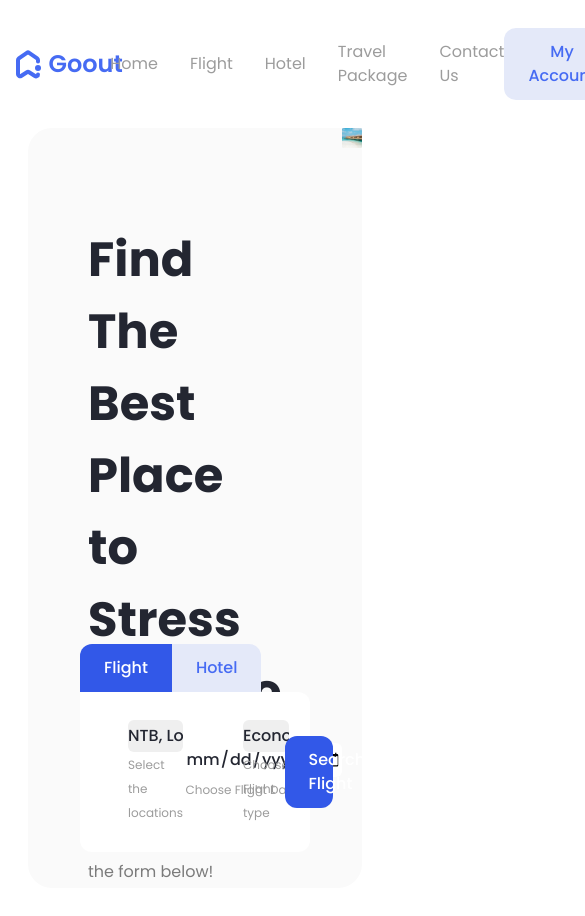
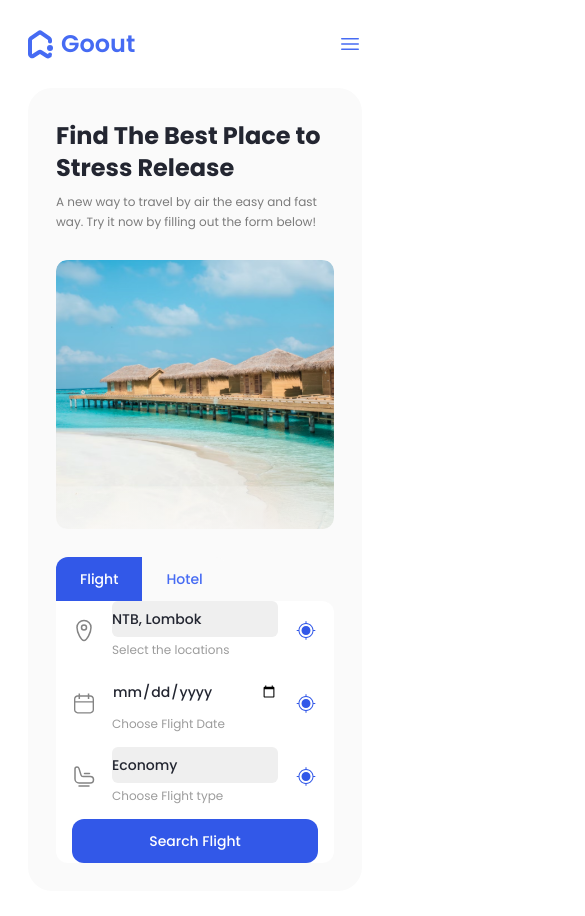
Before and after one commit to ervanervan/goout-travel, a React (Vite) app: page / in a window 390 px wide. Shown: the top 916 px of the page, 585 px wide, since content can reach past the window. Built offline with nearby package versions, Linux system fonts and the light colour scheme.

Commit message:
Finished creating the Hero Goout

```diff
--- a/package.json
+++ b/package.json
@@ -10,6 +10,7 @@
     "preview": "vite preview"
   },
   "dependencies": {
+    "@heroicons/react": "^2.0.18",
     "react": "^18.2.0",
     "react-dom": "^18.2.0",
     "react-router-dom": "^6.16.0"
--- a/src/components/Button/Button.jsx
+++ b/src/components/Button/Button.jsx
@@ -6,10 +6,12 @@ export default function Button(props) {
       type={props.type}
       className={`py-3 px-6 font-medium
         ${props.className && props.className}
-        ${props.isPrimary && "bg-bgPrimary text-base text-textWhite"}
+        ${
+          props.isPrimary && "bg-bgPrimary text-sm lg:text-base text-textWhite"
+        }
         ${
           props.isSecondary && "text-textPrimary bg-bgDarkGray"
-        } text-base rounded-xl`}
+        } text-sm lg:text-base rounded-xl`}
       onClick={props.onClick}
     >
       {props.children}
--- a/src/components/Hero/Hero.jsx
+++ b/src/components/Hero/Hero.jsx
@@ -5,20 +5,27 @@ import Tab from "../Tab/Tab";
 export default function Hero() {
   return (
     <section className="relative container mx-auto px-7 pb-[3.75rem]">
-      <div className="bg-bgGray rounded-3xl flex justify-between">
-        <div className="px-[3.75rem] pt-24">
-          <h1 className="text-textNavy font-bold text-5xl leading-[4.50rem] flex flex-col">
-            Find The Best Place <span> to Stress Release </span>
+      <div className="bg-bgGray rounded-3xl flex flex-col md:flex-row justify-between">
+        <div className="px-7 md:px-10 xl:px-[3.75rem] pt-8 md:pt-8 lg:pt-16 xl:pt-24 flex-1">
+          <h1 className="text-textNavy font-bold text-2xl lg:text-4xl xl:text-5xl xl:leading-[4.50rem] 2xl:w-3/4 mb-2 lg:mb-4">
+            Find The Best Place to Stress Release
           </h1>
-          <p className="text-textSecondary text-base leading-[2rem] flex flex-col">
-            A new way to travel by air the easy and fast way.
-            <span> Try it now by filling out the form below! </span>
+          <p className="text-textSecondary text-xs leading-5 xl:text-base xl:leading-8 md:w-4/5 2xl:w-3/5">
+            A new way to travel by air the easy and fast way. Try it now by
+            filling out the form below!
           </p>
         </div>
-        <div>
-          <img src={heroImage} alt="gambar pemandangan" width={600} />
+        <div className="flex-1 m-7 md:m-0">
+          <img
+            src={heroImage}
+            alt="gambar pemandangan"
+            className="xl:max-w-[37.50rem]"
+          />
         </div>
-        <div className="absolute bottom-24 left-0 right-0 w-full">
+        <div className="md:hidden mb-7">
+          <Tab />
+        </div>
+        <div className="absolute bottom-0 lg:bottom-24 left-0 right-0 w-full hidden md:block">
           <Tab />
         </div>
       </div>
--- a/src/components/NavBar/Navbar.jsx
+++ b/src/components/NavBar/Navbar.jsx
@@ -1,6 +1,7 @@
 import React from "react";
 import logo from "../../assets/logo-goout.svg";
 import Button from "../Button/Button";
+import { Bars3Icon } from "@heroicons/react/24/solid";
 
 export default function Navbar() {
   return (
@@ -10,7 +11,8 @@ export default function Navbar() {
           <img src={logo} alt="logo goout" />
           <h2 className="font-semibold text-textPrimary text-2xl">Goout</h2>
         </div>
-        <div className="flex items-center justify-center gap-8 list-none text-base text-textGray">
+        <div className="hidden md:block">
+          <ul className="flex items-center justify-center gap-8 list-none text-sm lg:text-base text-textGray">
             <li className="hover:text-textPrimary duration-300">
               <a href="/">Home</a>
             </li>
@@ -26,8 +28,14 @@ export default function Navbar() {
             <li className="hover:text-textPrimary duration-300">
               <a href="/contactus">Contact Us</a>
             </li>
+          </ul>
         </div>
+        <div className="hidden md:block">
           <Button isSecondary>My Account</Button>
+        </div>
+        <div className="md:hidden">
+          <Bars3Icon className="h-6 w-6 text-textPrimary" />
+        </div>
       </nav>
     </header>
   );
--- a/src/components/Search/Search.jsx
+++ b/src/components/Search/Search.jsx
@@ -7,20 +7,22 @@ import iconChair from "../../assets/icon-chair.svg";
 
 export default function () {
   return (
-    <div className="py-7 bg-bgWhite rounded-b-xl rounded-tr-xl">
-      <div className="grid grid-cols-4 items-center justify-center">
-        <div className="px-8 flex gap-4 items-center justify-between">
+    <div className="md:py-2 xl:py-7 bg-bgWhite rounded-b-xl rounded-tr-xl">
+      <div className="grid grid-cols-1 md:grid-cols-2 lg:grid-cols-4 gap-3 items-center justify-center">
+        <div className="md:px-8 px-4 flex gap-4 items-center justify-between">
           <img src={iconMap} alt="" />
           <div>
             <select
               id="location"
               name="location"
               autoComplete="location-name"
-              className="w-full rounded-md py-1 text-textNavy text-base appearance-none font-medium ring-bgPrimary focus:ring-0 focus:ring-inset focus:ring-bgPrimary"
+              className="w-full rounded-md py-2 md:py-1 text-textNavy text-sm xl:text-base appearance-none font-medium ring-bgPrimary focus:ring-0 focus:ring-inset focus:ring-bgPrimary"
             >
               <option>NTB, Lombok</option>
               <option>Ubud, Bali</option>
-              <option>Kepulauan Seribu, Jakarta</option>
+              <option>Bali, Nusa Penida</option>
+              <option>Sumatera Utara, Danau Toba</option>
+              <option>Jawa Tengah, Candi Borobudur</option>
             </select>
             <label className="text-xs text-textGray">
               Select the locations
@@ -28,26 +30,26 @@ export default function () {
           </div>
           <img src={iconGps} alt="" />
         </div>
-        <div className="px-8 flex gap-4 items-center justify-between">
+        <div className="md:px-8 px-4 flex gap-4 items-center justify-between">
           <img src={iconCalendar} alt="" />
           <div className="">
             <input
               placeholder="Select a date"
               type="date"
-              className="w-full rounded-md py-1 text-textNavy text-base font-medium ring-bgPrimary focus:ring-0 focus:ring-inset focus:ring-bgPrimary"
+              className="w-full rounded-md py-2 md:py-1 text-textNavy text-sm xl:text-base font-medium ring-bgPrimary focus:ring-0 focus:ring-inset focus:ring-bgPrimary"
             />
             <label className="text-xs text-textGray">Choose Flight Date</label>
           </div>
           <img src={iconGps} alt="" />
         </div>
-        <div className="px-8 flex gap-4 items-center justify-between">
+        <div className="md:px-8 px-4 flex gap-4 items-center justify-between">
           <img src={iconChair} alt="" />
           <div className="">
             <select
               id="flighttype"
               name="flighttype"
               autoComplete="flight-type"
-              className="w-full rounded-md py-1 text-textNavy text-base appearance-none font-medium ring-bgPrimary focus:ring-0 focus:ring-inset focus:ring-bgPrimary"
+              className="w-full rounded-md py-2 md:py-1 text-textNavy text-sm xl:text-base appearance-none font-medium ring-bgPrimary focus:ring-0 focus:ring-inset focus:ring-bgPrimary"
             >
               <option>Economy</option>
               <option>Basic Economy</option>
@@ -61,7 +63,7 @@ export default function () {
           </div>
           <img src={iconGps} alt="" />
         </div>
-        <div className="px-8 flex flex-col">
+        <div className="md:px-8 px-4 flex flex-col">
           <Button isPrimary>Search Flight</Button>
         </div>
       </div>
--- a/src/components/Tab/Tab.jsx
+++ b/src/components/Tab/Tab.jsx
@@ -9,25 +9,25 @@ export default function Tab() {
   };
 
   return (
-    <div className="mx-20">
-      <div className="">
-        <div className="">
+    <div className="mx-7 md:mx-12 xl:mx-20">
+      <div>
+        <div>
           <button
             onClick={() => changeTab("Flight")}
-            className={`py-3 px-6 rounded-tl-xl sm:text-[18px] text-base font-medium ${
+            className={`py-3 px-6 rounded-tl-xl text-sm xl:text-base font-medium ${
               activeTab === "Flight"
                 ? "bg-bgPrimary text-textWhite"
-                : "bg-bgDarkGray text-textPrimary"
+                : "bg-bgGray text-textPrimary"
             }`}
           >
             Flight
           </button>
           <button
             onClick={() => changeTab("Hotel")}
-            className={`py-3 px-6 rounded-tr-xl sm:text-[18px] text-base font-medium ${
+            className={`py-3 px-6 rounded-tr-xl text-sm xl:text-base font-medium ${
               activeTab === "Hotel"
                 ? "bg-bgPrimary text-textWhite"
-                : "bg-bgDarkGray text-textPrimary"
+                : "bg-bgGray text-textPrimary"
             }`}
           >
             Hotel
```
Also changed, not shown: 1 other file (tests, documents, lock files or other folders). Lines whose indentation alone changed are shown as unchanged.
